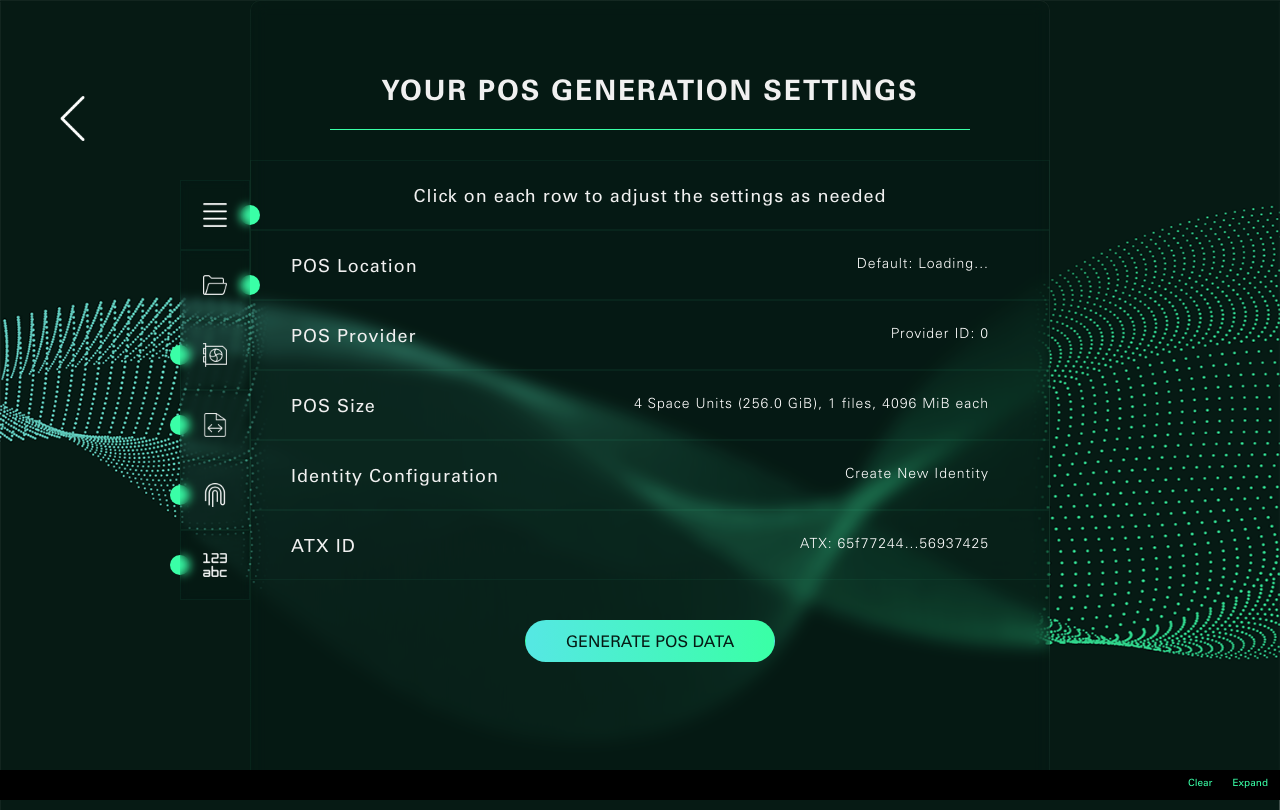
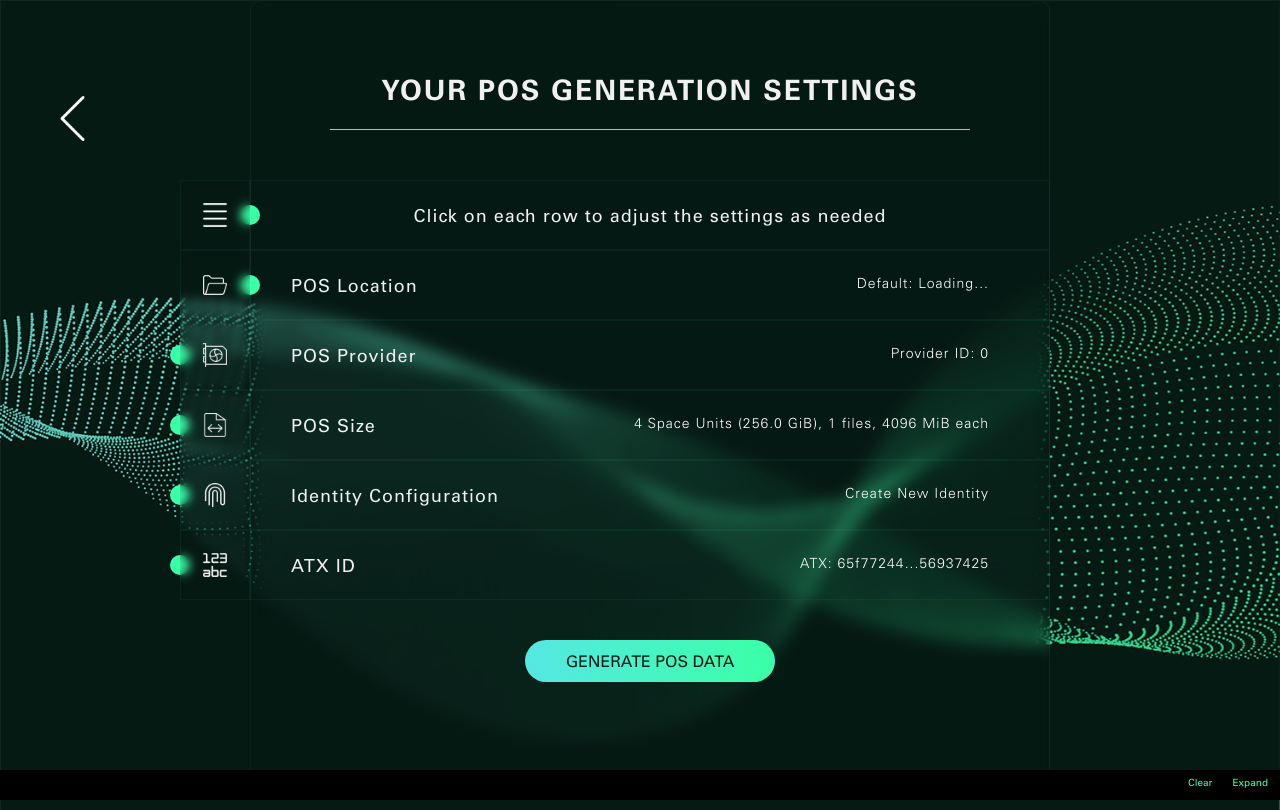
Before and after one commit to spacemeshos/sm-init-app-v2, a React (Create React App) app: page /generate in a window 1280 px wide. Built offline with nearby package versions, Linux system fonts and the light colour scheme.

Commit message:
update currentStep logic for summary display

```diff
--- a/src/pages/Generate.tsx
+++ b/src/pages/Generate.tsx
@@ -30,10 +30,10 @@ import hex from "../assets/formats.png";
 
 const SetupContainer = styled.div`
   width: 800px;
-  height: 650px;
+  height: 420px;
   position: absolute;
   left: 0px;
-  top: 160px;
+  top: 180px;
   display: flex;
   flex-direction: row;
   align-items: flex-start;
@@ -103,6 +103,7 @@ const Generate: React.FC = () => {
     // If index is out of steps range, show summary
     if (index >= 5) {
       setShowSummary(true);
+      setCurrentStep(5); // Set currentStep to steps.length when showing summary
     } else {
       setShowSummary(false);
       setCurrentStep(index);
```
